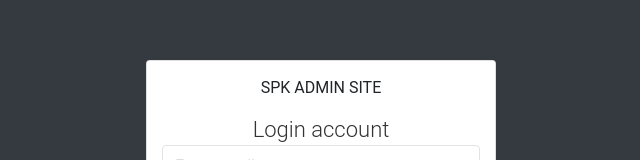
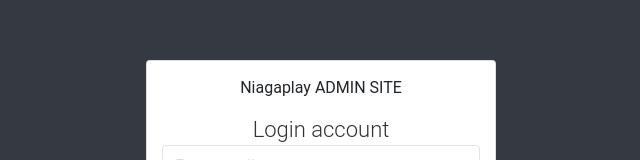
Before and after one commit to ezzz61/al-inayah-dashboard, a Vue app: page /login in a window 1280 px wide. Shown: the part 228-388 px from the top of the page, without its empty margins (319-959 px from the left). Built offline with nearby package versions, Linux system fonts and the light colour scheme; what ckeditor4-vue, v-tooltip, vue-cookie, vue-jwt-decode would draw is missing.

Commit message:
[up] filter admin

```diff
--- a/src/pages/Login.vue
+++ b/src/pages/Login.vue
@@ -5,7 +5,7 @@
         <b-col md="4" class="text-center">
           <b-card-group deck>
             <b-card
-              header="SPK ADMIN SITE"
+              header="Niagaplay ADMIN SITE"
               header-tag="header"
               footer="Welcome"
               footer-tag="footer"
@@ -90,6 +90,9 @@
           try {
             var expired = new Date(new Date().getTime() + 24 * 60 * 60 * 1000);
             let data_user = await this.$jwtDec.decode(res.data.token);
+            if (data_user.role_id != "admin") {
+              return this.error.push("Unautorize");
+            }
             this.$cookie.set("token", res.data.token, {
               expires: expired
             });
```
